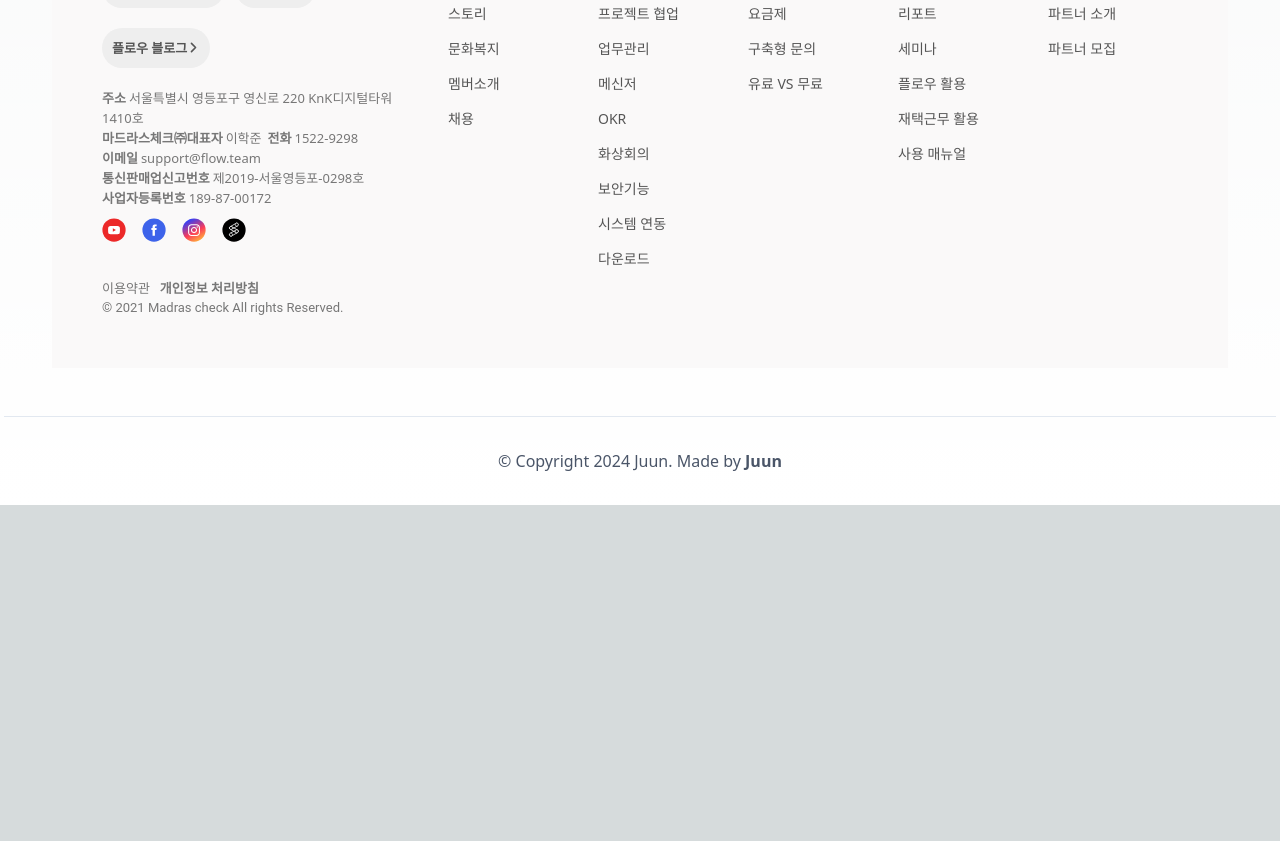
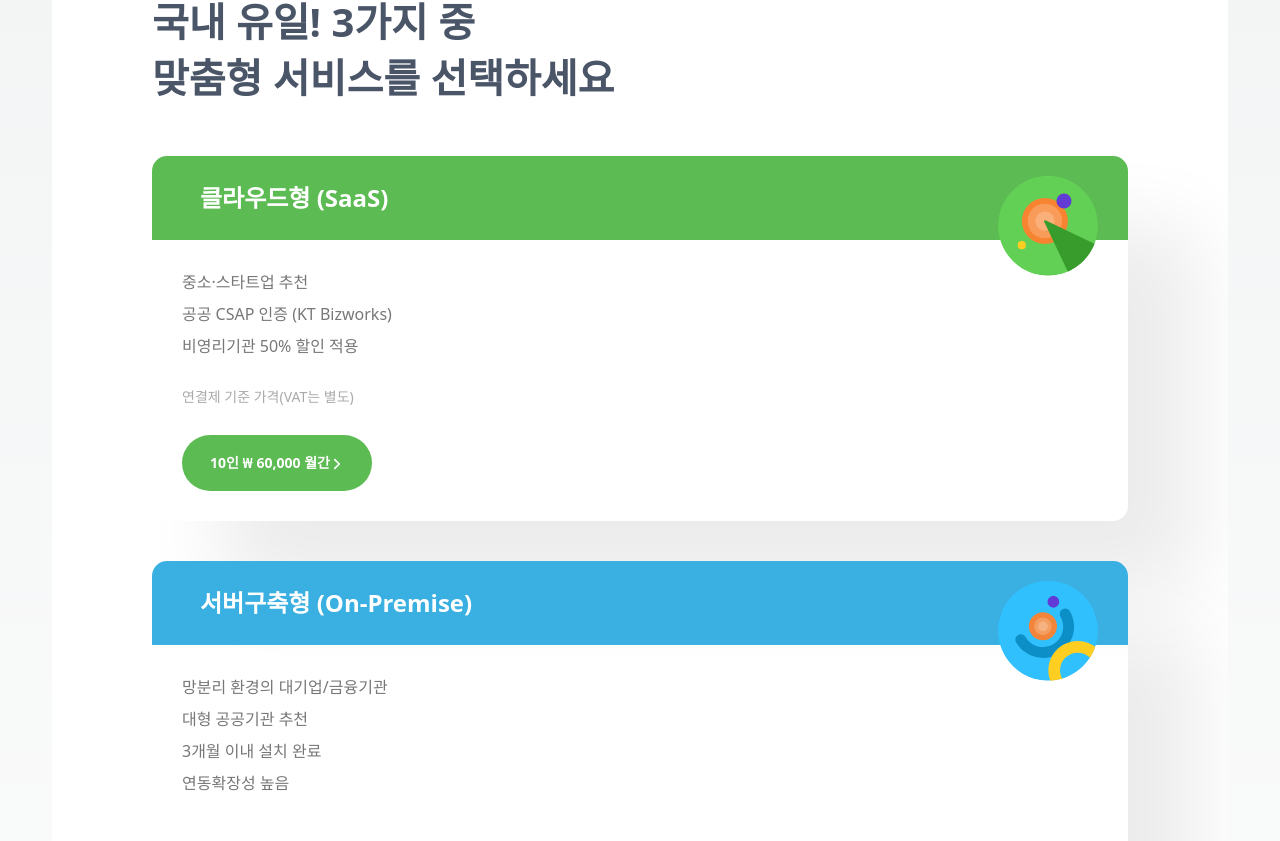
Before and after one commit to juunie-roh/setting-up-next, a Next.js app: page /portfolio/flow in a window 1280 px wide. Shown: the part 4203-5044 px from the top of the page. Before the commit the page ends 4708 px from the top, so only its background shows below. Built offline with nearby package versions, Linux system fonts and the light colour scheme.

Commit message:
refactor(service): section added

```diff
--- a/src/app/portfolio/flow/page.tsx
+++ b/src/app/portfolio/flow/page.tsx
@@ -6,6 +6,7 @@ import {
   MainBanner,
   Management,
   Partner,
+  Service,
 } from '@/components/flow/sections';
 
 export const metadata: Metadata = {
@@ -20,6 +21,7 @@ export default function Page() {
       <Functions />
       <Management />
       <Example />
+      <Service />
       MIGRATION TESTING
     </>
   );
--- a/src/components/flow/sections/index.ts
+++ b/src/components/flow/sections/index.ts
@@ -3,5 +3,6 @@ import Functions from './funtions';
 import MainBanner from './mainbanner';
 import Management from './management';
 import Partner from './partner';
+import Service from './service';
 
-export { Example, Functions, MainBanner, Management, Partner };
+export { Example, Functions, MainBanner, Management, Partner, Service };
--- /dev/null
+++ b/src/components/flow/sections/service.module.css
@@ -0,0 +1,166 @@
+.container {
+  width: 100%;
+  padding: 100px 0;
+  background: #fff;
+}
+.container h2 {
+  width: 100%;
+  margin-bottom: 50px;
+}
+
+.saas,
+.onPremise {
+  position: relative;
+  width: 100%;
+  overflow: hidden;
+  border-radius: 15px;
+  box-shadow: 70px 70px 80px rgb(0 0 0 / 8%);
+  margin-bottom: 40px;
+}
+.saas .title,
+.onPremise .title {
+  font-size: 24px;
+  font-weight: 700;
+  color: #fff;
+  text-indent: 1em;
+  padding: 1em;
+}
+.saas .title {
+  background: #5cbb52;
+}
+.onPremise .title {
+  background: #3aafe1;
+}
+
+.saas i,
+.onPremise i {
+  position: absolute;
+  right: 30px;
+  top: 20px;
+  width: 100px;
+  height: 100px;
+  z-index: 2;
+}
+.saas i {
+  background: url(/images/flow/icon/icon-rental.svg) no-repeat center center /
+    cover;
+}
+.onPremise i {
+  background: url(/images/flow/icon/icon-install.svg) no-repeat center center /
+    cover;
+}
+
+.saas .content,
+.onPremise .content {
+  padding: 30px;
+}
+.saas .content ul li,
+.onPremise .content ul li {
+  margin-bottom: 0.5em;
+  font-weight: 500;
+  color: #777;
+}
+.saas .content ul li::before {
+  background: url(/images/flow/icon/icon-check8.svg) no-repeat center center /
+    contain;
+}
+.onPremise .content ul li::before {
+  background: url(/images/flow/icon/icon-check4.png) no-repeat center center /
+    contain;
+}
+.saas .content ul li:last-child {
+  font-size: 14px;
+  font-weight: 400;
+  color: #aaa;
+  margin: 2em 0;
+}
+.saas .content ul li:last-child::before {
+  display: none;
+}
+.saas .content a,
+.onPremise .content a {
+  display: inline-block;
+  padding: 1em 2em;
+  border-radius: 2em;
+  color: #fff;
+  font-size: 14px;
+  line-height: 2em;
+  font-weight: 700;
+}
+.saas .content a svg,
+.onPremise .content a svg {
+  display: inline-block;
+  color: #fff;
+  width: auto;
+  height: 14px;
+  stroke-width: 3;
+  text-indent: 0.5em;
+}
+.saas .content a {
+  background: #5cbb52;
+}
+.onPremise .content a {
+  margin-top: 40px;
+  background: #3aafe1;
+}
+.saas .content a:hover,
+.onPremise .content a:hover {
+  text-decoration: underline;
+}
+.saas .content a:hover {
+  background: #34692e;
+}
+.onPremise .content a:hover {
+  background: #246e8e;
+}
+
+@media screen and (min-width: 1441px) {
+  .container .inner {
+    display: flex;
+    flex-wrap: wrap;
+    justify-content: space-between;
+  }
+  .saas,
+  .onPremise {
+    width: 47.5%;
+  }
+}
+
+@media screen and (max-width: 1024px) {
+  .container h2 {
+    margin-bottom: 30px;
+  }
+  .saas,
+  .onPremise {
+    margin-bottom: 20px;
+    border-radius: 10px;
+  }
+  .saas .title,
+  .onPremise .title {
+    font-size: 16px;
+  }
+  .saas i,
+  .onPremise i {
+    width: 70px;
+    height: 70px;
+    right: 20px;
+  }
+  .saas .content,
+  .onPremise .content {
+    padding: 20px;
+  }
+  .saas .content ul li,
+  .onPremise .content ul li {
+    font-size: 14px;
+  }
+  .saas .content ul li:last-child {
+    margin: 1em 0;
+  }
+  .saas .content a,
+  .onPremise .content a {
+    padding: 0.5em 2em;
+  }
+  .onPremise .content a {
+    margin-top: 20px;
+  }
+}
--- /dev/null
+++ b/src/components/flow/sections/service.tsx
@@ -0,0 +1,51 @@
+import { ChevronRightIcon } from '@heroicons/react/24/outline';
+import Link from 'next/link';
+
+import common from '../common.module.css';
+import styles from './service.module.css';
+
+export default function Service() {
+  return (
+    <section className={styles.container}>
+      <div className={`${common.inner} ${styles.inner}`}>
+        <h2 className={common.title}>
+          국내 유일! 3가지 중
+          <br />
+          맞춤형 서비스를 선택하세요
+        </h2>
+        <div className={styles.saas}>
+          <div className={styles.title}>클라우드형 (SaaS)</div>
+          <i />
+          <div className={styles.content}>
+            <ul>
+              <li>중소·스타트업 추천</li>
+              <li>공공 CSAP 인증 (KT Bizworks)</li>
+              <li>비영리기관 50% 할인 적용</li>
+              <li>연결제 기준 가격(VAT는 별도)</li>
+            </ul>
+            <Link href="/portfolio/flow">
+              10인 ₩ 60,000 월간
+              <ChevronRightIcon />
+            </Link>
+          </div>
+        </div>
+        <div className={styles.onPremise}>
+          <div className={styles.title}>서버구축형 (On-Premise)</div>
+          <i />
+          <div className={styles.content}>
+            <ul>
+              <li>망분리 환경의 대기업/금융기관</li>
+              <li>대형 공공기관 추천</li>
+              <li>3개월 이내 설치 완료</li>
+              <li>연동확장성 높음</li>
+            </ul>
+            <Link href="/portfolio/flow">
+              가격 문의하기
+              <ChevronRightIcon />
+            </Link>
+          </div>
+        </div>
+      </div>
+    </section>
+  );
+}
```
